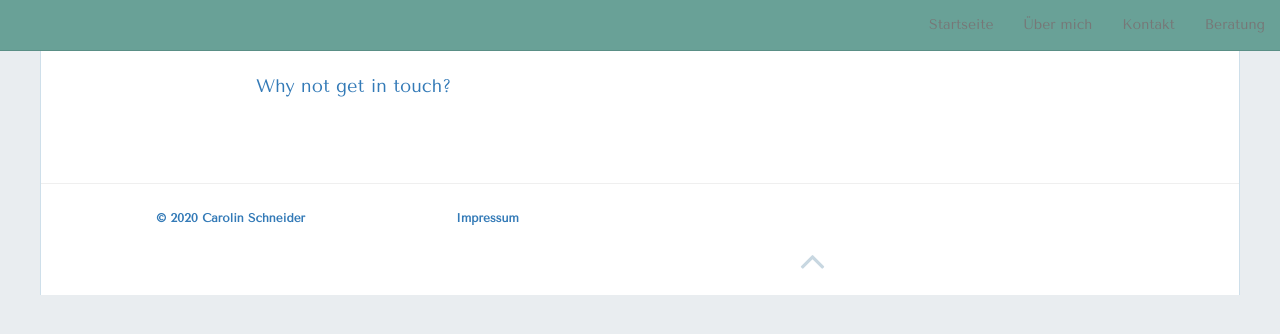
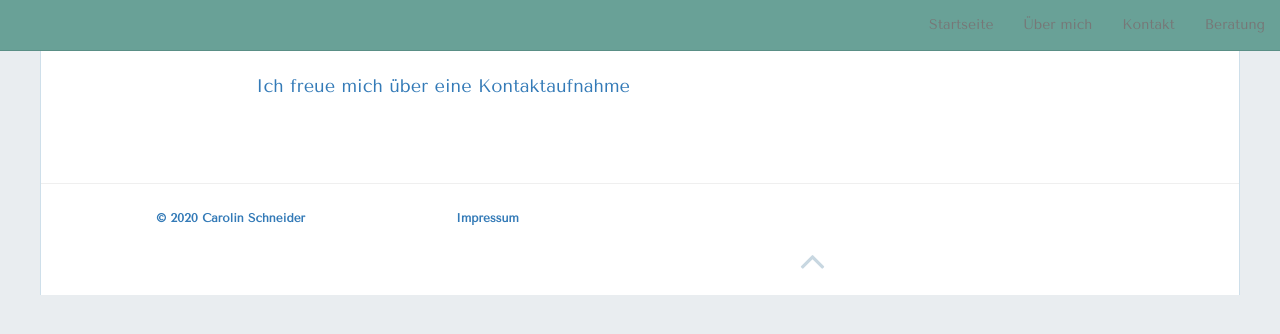
Before and after one commit to carolinschneider/carolinschneider.github.io, a Jekyll site: the page built from kontakt.md, in a window 1280 px wide. Shown: the top 334 px of the page. Built offline with Jekyll 4.4.1, drawn with Linux system fonts in a browser that asks for light colours; nearby versions of some CDN libraries.

Commit message:
Update contact.html

```diff
--- a/_includes/contact.html
+++ b/_includes/contact.html
@@ -1 +1 @@
-<a data-toggle="modal" data-target="#contact"> Why not get in touch?</a>
+<a data-toggle="modal" data-target="#contact"> Ich freue mich über eine Kontaktaufnahme</a>
```
